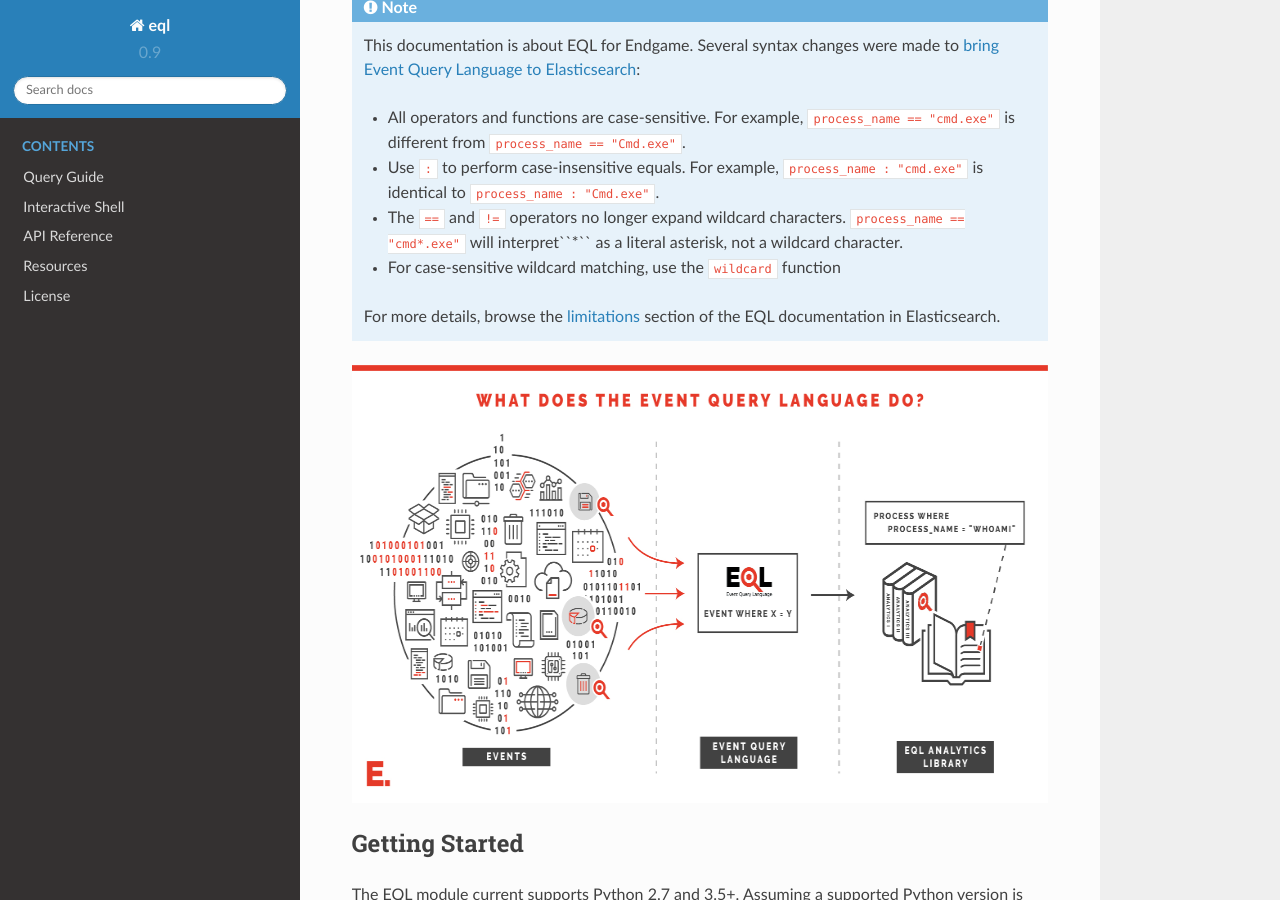
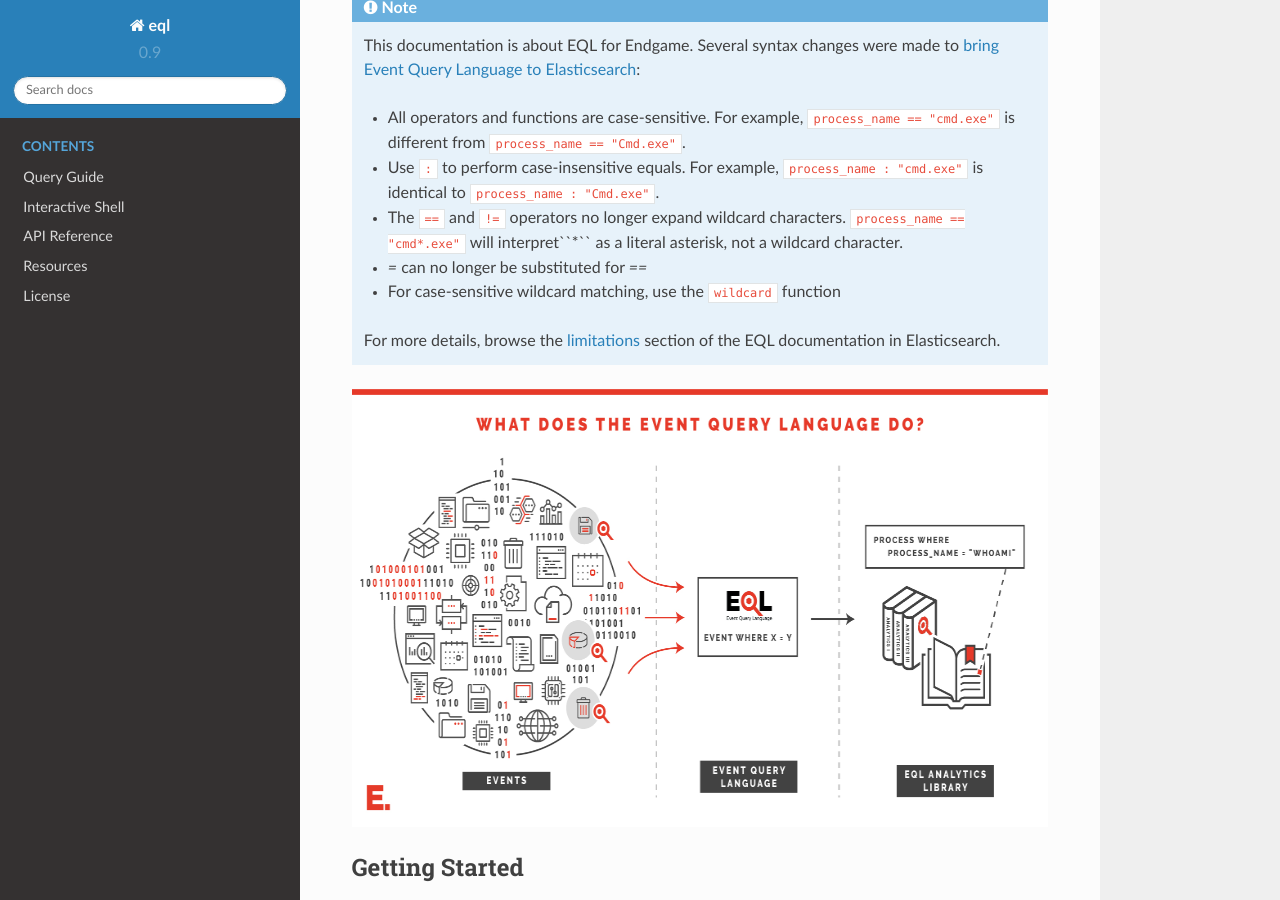
Before and after one commit to endgameinc/eql, a Sphinx documentation site: the page built from docs/index.rst, in a window 1280 px wide and 900 px high, scrolled down 497 px. Built offline with Sphinx 7.4.7 and the Read the Docs theme 2.0.0, drawn with Linux system fonts in a browser that asks for light colours.

Commit message:
Update index.rst

```diff
--- a/docs/index.rst
+++ b/docs/index.rst
@@ -18,6 +18,7 @@
    - All operators and functions are case-sensitive. For example, ``process_name == "cmd.exe"`` is different from ``process_name == "Cmd.exe"``.
    - Use ``:`` to perform case-insensitive equals. For example, ``process_name : "cmd.exe"`` is identical to ``process_name : "Cmd.exe"``.
    - The ``==`` and ``!=`` operators no longer expand wildcard characters. ``process_name == "cmd*.exe"`` will interpret``*`` as a literal asterisk, not a wildcard character.
+   - `=` can no longer be substituted for `==`
    - For case-sensitive wildcard matching, use the ``wildcard`` function
 
    For more details, browse the `limitations <https://www.elastic.co/guide/en/elasticsearch/reference/current/eql-syntax.html#eql-syntax-limitations>`_ section of the EQL documentation in Elasticsearch.
```
